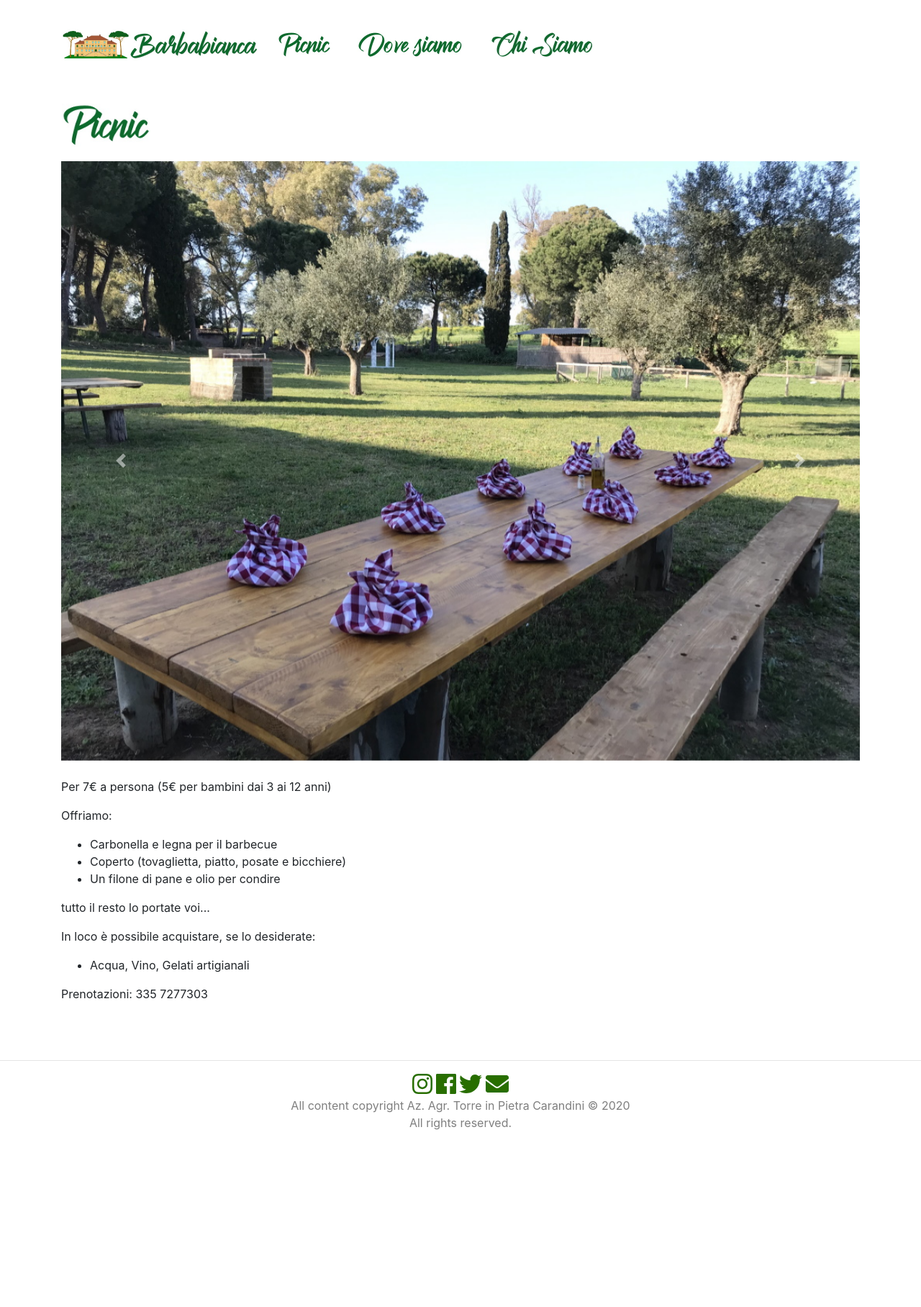
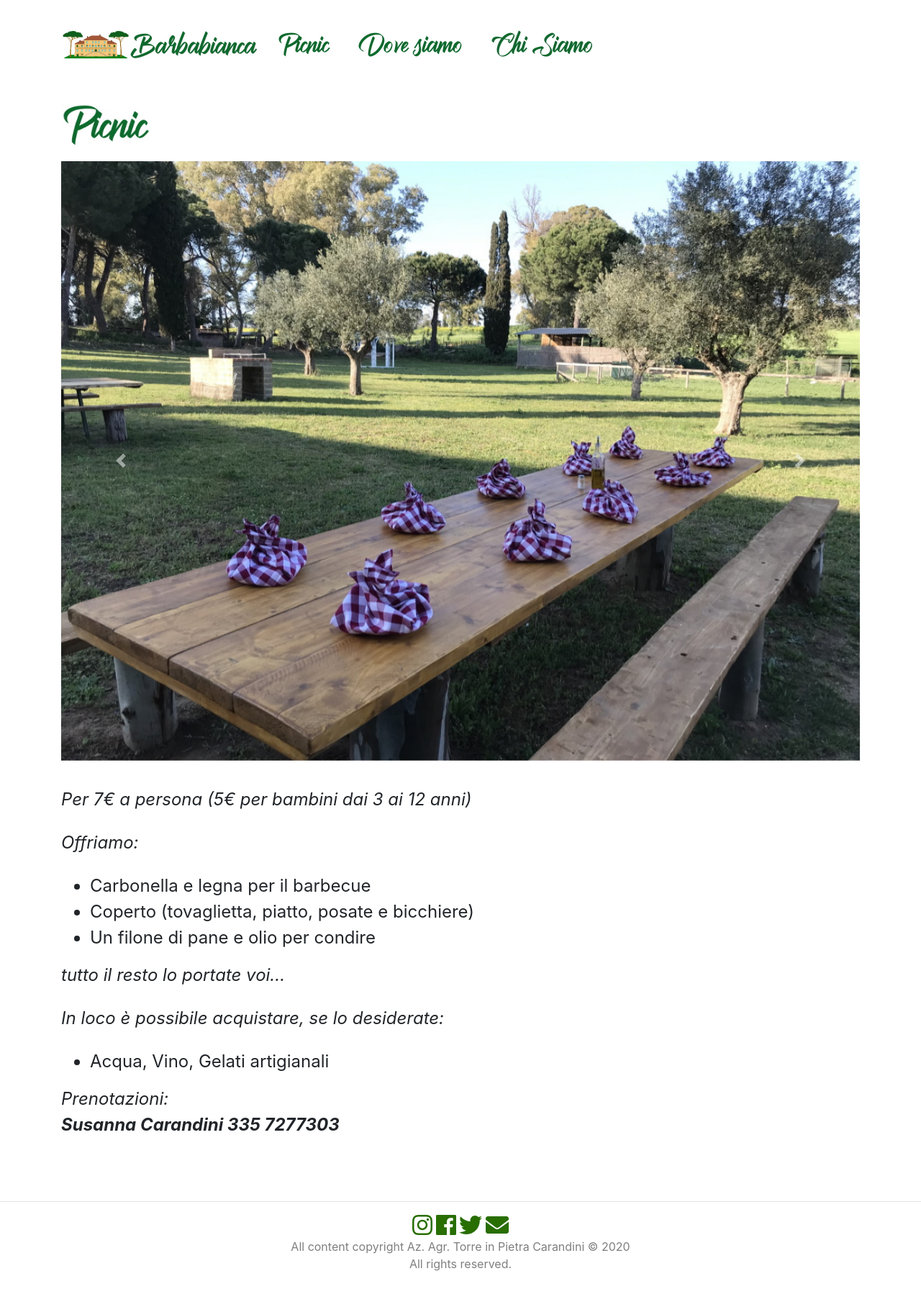
Before and after one commit to tpc-barbabianca/tpc-barbabianca.github.io, a Jekyll site: the page built from picnic.html, in a window 1280 px wide. Shown: the whole page at 72% size. Built offline with Jekyll 4.4.1, drawn with Linux system fonts in a browser that asks for light colours; nearby versions of some CDN libraries; before the commit the page ends 1620 px from its top, so only the background shows below that.

Commit message:
Update picnic page

```diff
--- a/css/custom/pages/picnic.scss
+++ b/css/custom/pages/picnic.scss
@@ -2,11 +2,15 @@
     position: relative;
     min-height: 200px;
 
-    .section-title {
-        font-size: 2em;
+    p {
+        font-size: 1.5rem;
         font-style: italic;
         margin-top: 12px;
         margin-bottom: 24px;
+    }
+
+    li {
+        font-size: 1.5rem;
     }
 
     .carousel-inner img {
--- a/picnic.html
+++ b/picnic.html
@@ -44,7 +44,7 @@ title: Picnic
             <ul>
                 <li>Acqua, Vino, Gelati artigianali</li>
             </ul>
-            <p>Prenotazioni: 335 7277303</p>
+            <p>Prenotazioni: <br/><b>Susanna Carandini 335 7277303</b></p>
         </div>
     </div>
 </section>
```
